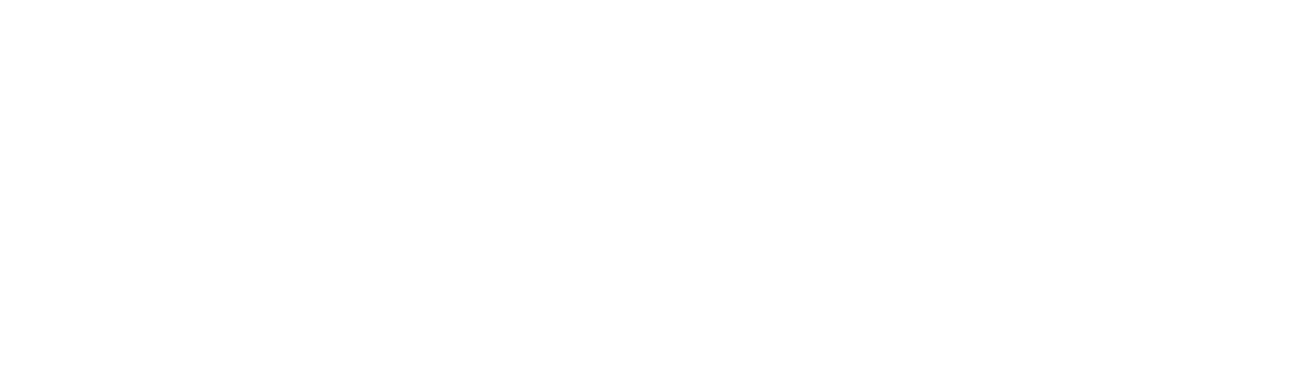
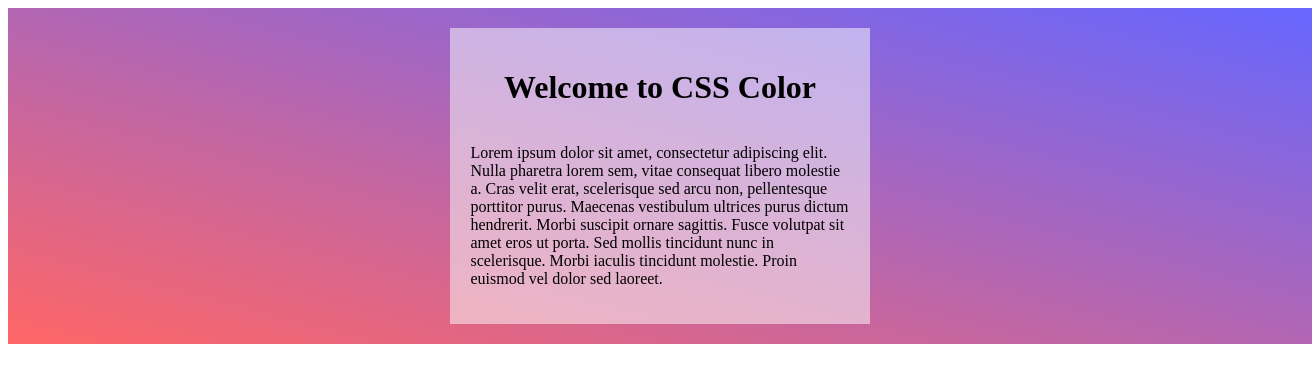
Before and after one commit to techupth/css-colors-fe1-group-5, a website: page index.html in a window 1280 px wide. Shown: the whole page, 1312 px wide, since content can reach past the window. Drawn offline with Linux system fonts and the light colour scheme.

Commit message:
Fixed : Excercise Colors

```diff
--- a/index.html
+++ b/index.html
@@ -11,6 +11,12 @@
 
 <body>
   <!-- Start coding here -->
+  <div id="back">
+    <div class="box">
+      <h1>Welcome to CSS Color</h1>
+      <p>Lorem ipsum dolor sit amet, consectetur adipiscing elit. Nulla pharetra lorem sem, vitae consequat libero molestie a. Cras velit erat, scelerisque sed arcu non, pellentesque porttitor purus. Maecenas vestibulum ultrices purus dictum hendrerit. Morbi suscipit ornare sagittis. Fusce volutpat sit amet eros ut porta. Sed mollis tincidunt nunc in scelerisque. Morbi iaculis tincidunt molestie. Proin euismod vel dolor sed laoreet.</p>
+    </div>
+  </div>
 </body>
 
 </html>
--- a/style.css
+++ b/style.css
@@ -1 +1,21 @@
 /* Start coding here */
+#back{
+    width: 100%;
+    height: 100%;
+    padding: 20px;
+    display: flex;
+    align-items: center;
+    justify-content: center;
+    background-image: linear-gradient(to top right,hsl(0, 100%, 70%),hsl(240, 100%, 70%));
+}
+
+.box{
+    width: 30%;
+    height: 30%;
+    padding: 20px;
+    background-color: hsla(0, 50%, 100%, 0.5);
+    display: flex;
+    flex-direction: column;
+    align-items: center;
+    justify-content: center;
+}
```
